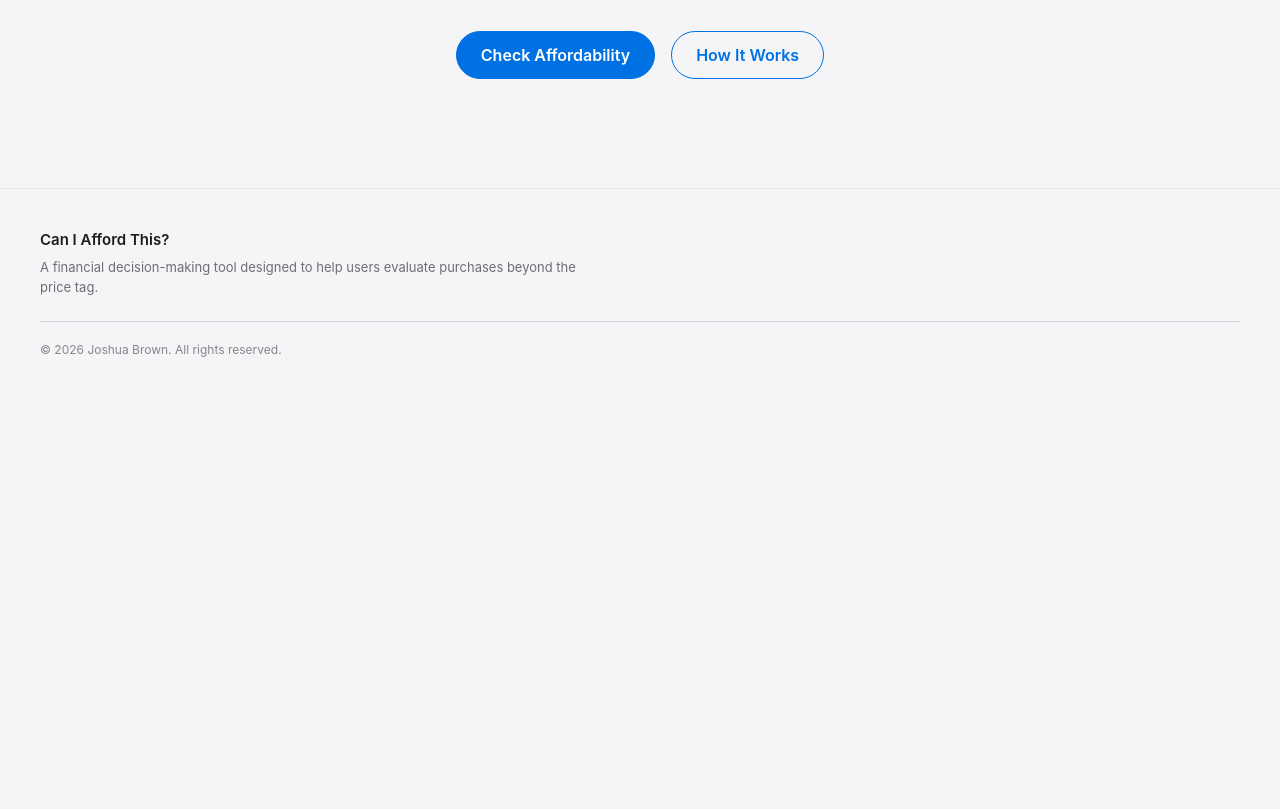
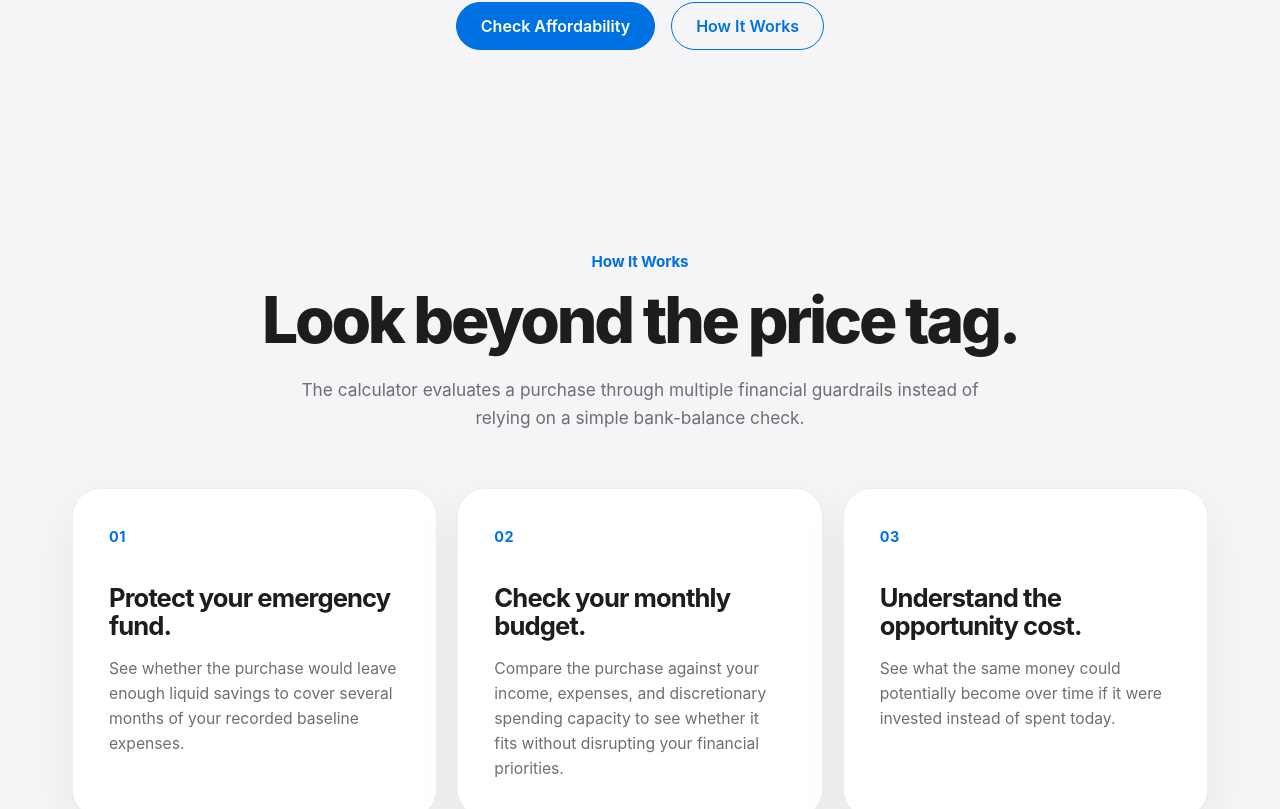
Before and after one commit to fejide/affordability-calculator, a React (Vite) app: page / in a window 1280 px wide. Shown: the part 612-1421 px from the top of the page. Before the commit the page ends 1011 px from the top, so only its background shows below. Built offline with nearby package versions, Linux system fonts and the light colour scheme.

Commit message:
feat: add how it works section
Signed-off-by: Joshua Brown <97815918+fejide@users.noreply.github.com>

```diff
--- a/src/index.css
+++ b/src/index.css
@@ -530,3 +530,181 @@ main {
     font-size: 0.95rem;
   }
 }
+
+/* =========================================================
+   HOW IT WORKS SECTION
+========================================================= */
+
+.how-it-works-section {
+  width: 100%;
+  max-width: 1200px;
+
+  margin: 0 auto;
+  padding: 120px 32px;
+
+  text-align: center;
+}
+
+.how-it-works-header {
+  max-width: 760px;
+
+  margin: 0 auto 56px;
+}
+
+.section-eyebrow {
+  margin-bottom: 14px;
+
+  color: #0071e3;
+
+  font-size: 0.95rem;
+  font-weight: 700;
+  letter-spacing: -0.01em;
+}
+
+.how-it-works-header h2 {
+  margin: 0;
+
+  color: #1d1d1f;
+
+  font-size: clamp(2.5rem, 5vw, 4.5rem);
+  font-weight: 800;
+  line-height: 1;
+  letter-spacing: -0.05em;
+}
+
+.section-description {
+  max-width: 680px;
+
+  margin: 24px auto 0;
+
+  color: #6e6e73;
+
+  font-size: 1.08rem;
+  line-height: 1.6;
+}
+
+.how-it-works-grid {
+  display: grid;
+  grid-template-columns: repeat(3, minmax(0, 1fr));
+  gap: 20px;
+}
+
+.how-it-works-card {
+  min-height: 320px;
+
+  padding: 36px;
+
+  display: flex;
+  flex-direction: column;
+  align-items: flex-start;
+
+  text-align: left;
+
+  background-color: #ffffff;
+
+  border: 1px solid rgba(0, 0, 0, 0.07);
+  border-radius: 28px;
+
+  box-shadow:
+    0 18px 50px rgba(0, 0, 0, 0.06);
+
+  transition:
+    transform 0.25s ease,
+    box-shadow 0.25s ease;
+}
+
+.how-it-works-card:hover {
+  transform: translateY(-4px);
+
+  box-shadow:
+    0 24px 60px rgba(0, 0, 0, 0.1);
+}
+
+.step-number {
+  margin-bottom: 36px;
+
+  color: #0071e3;
+
+  font-size: 0.9rem;
+  font-weight: 700;
+  letter-spacing: 0.04em;
+}
+
+.how-it-works-card h3 {
+  margin-bottom: 16px;
+
+  color: #1d1d1f;
+
+  font-size: 1.6rem;
+  font-weight: 750;
+  line-height: 1.1;
+  letter-spacing: -0.035em;
+}
+
+.how-it-works-card p:last-child {
+  margin: 0;
+
+  color: #6e6e73;
+
+  font-size: 0.98rem;
+  line-height: 1.6;
+}
+
+/* =========================================================
+   HOW IT WORKS — TABLET
+========================================================= */
+
+@media (max-width: 900px) {
+  .how-it-works-section {
+    padding: 96px 24px;
+  }
+
+  .how-it-works-grid {
+    grid-template-columns: 1fr;
+    max-width: 680px;
+
+    margin: 0 auto;
+  }
+
+  .how-it-works-card {
+    min-height: 0;
+  }
+}
+
+/* =========================================================
+   HOW IT WORKS — MOBILE
+========================================================= */
+
+@media (max-width: 600px) {
+  .how-it-works-section {
+    padding: 80px 20px;
+  }
+
+  .how-it-works-header {
+    margin-bottom: 40px;
+  }
+
+  .how-it-works-header h2 {
+    font-size: clamp(2.4rem, 12vw, 3.5rem);
+  }
+
+  .section-description {
+    margin-top: 20px;
+
+    font-size: 1rem;
+  }
+
+  .how-it-works-card {
+    padding: 28px;
+
+    border-radius: 24px;
+  }
+
+  .step-number {
+    margin-bottom: 28px;
+  }
+
+  .how-it-works-card h3 {
+    font-size: 1.45rem;
+  }
+}
--- a/src/pages/HomePage.tsx
+++ b/src/pages/HomePage.tsx
@@ -35,6 +35,78 @@ function HomePage() {
           </Link>
         </div>
       </section>
+
+      <section
+        className="how-it-works-section"
+        aria-labelledby="how-it-works-title"
+      >
+        <div className="how-it-works-header">
+          <p className="section-eyebrow">
+            How It Works
+          </p>
+
+          <h2 id="how-it-works-title">
+            Look beyond the price tag.
+          </h2>
+
+          <p className="section-description">
+            The calculator evaluates a purchase through
+            multiple financial guardrails instead of relying
+            on a simple bank-balance check.
+          </p>
+        </div>
+
+        <div className="how-it-works-grid">
+          <article className="how-it-works-card">
+            <p className="step-number">
+              01
+            </p>
+
+            <h3>
+              Protect your emergency fund.
+            </h3>
+
+            <p>
+              See whether the purchase would leave enough
+              liquid savings to cover several months of
+              your recorded baseline expenses.
+            </p>
+          </article>
+
+          <article className="how-it-works-card">
+            <p className="step-number">
+              02
+            </p>
+
+            <h3>
+              Check your monthly budget.
+            </h3>
+
+            <p>
+              Compare the purchase against your income,
+              expenses, and discretionary spending capacity
+              to see whether it fits without disrupting
+              your financial priorities.
+            </p>
+          </article>
+
+          <article className="how-it-works-card">
+            <p className="step-number">
+              03
+            </p>
+
+            <h3>
+              Understand the opportunity cost.
+            </h3>
+
+            <p>
+              See what the same money could potentially
+              become over time if it were invested instead
+              of spent today.
+            </p>
+          </article>
+        </div>
+      </section>
     </main>
   );
 }
```
